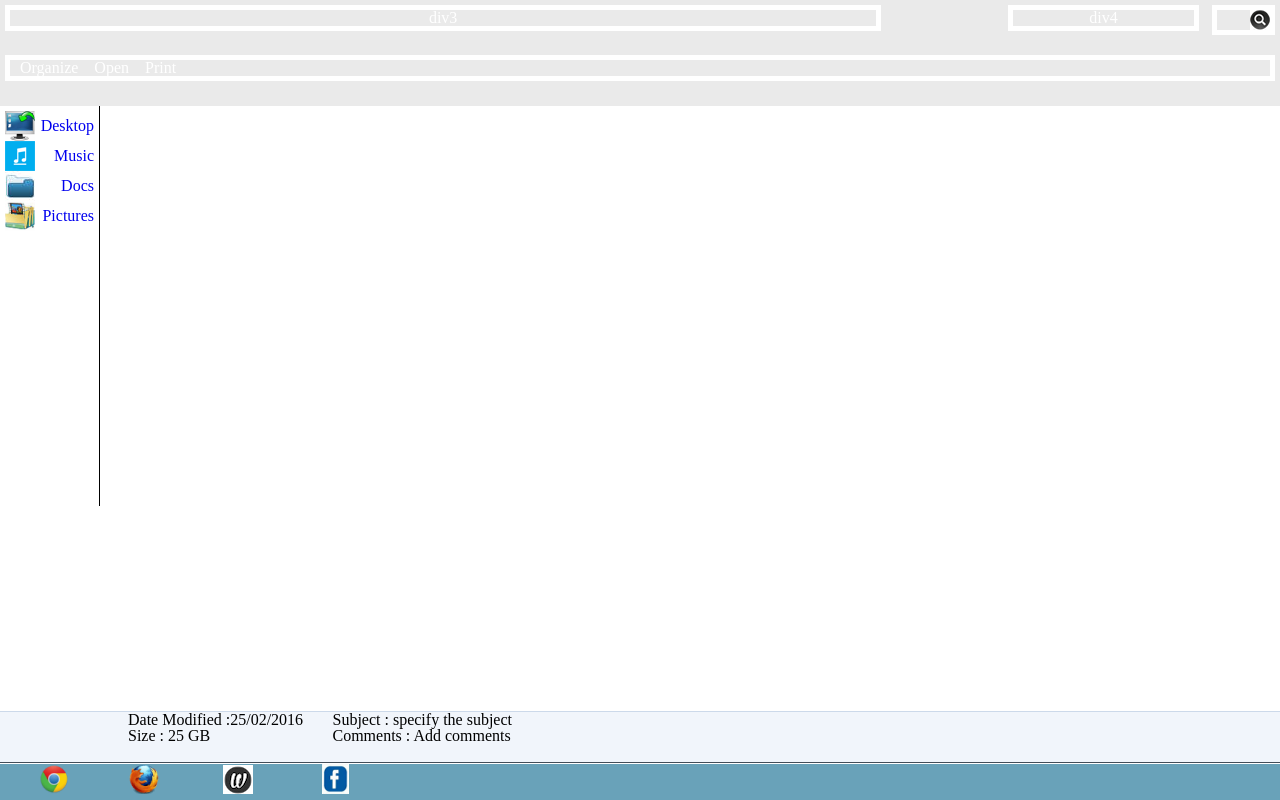
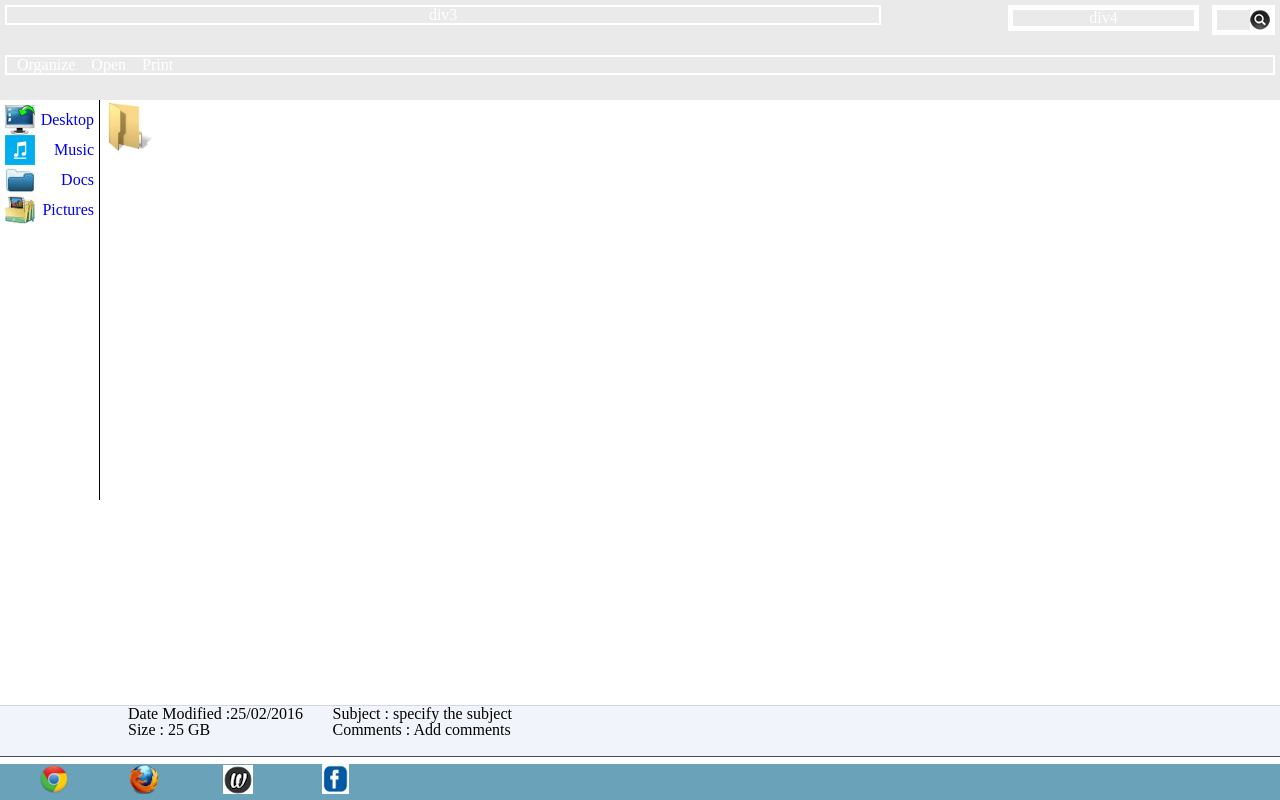
Before and after one commit to gajendrasaran/gajendrasaran.github.io, a plain HTML site: page index.html in a window 1280 px wide. Drawn offline with Linux system fonts and the light colour scheme.

Commit message:
commited

```diff
--- a/css/main-style.css
+++ b/css/main-style.css
@@ -97,13 +97,13 @@ table {
 }
 .two {
     border-style: solid;
-    border-width: 5px;
+    border-width: 2px;
 	text-align: left;
 	padding-left:10px;
 }
 .three {
     border-style: solid;
-    border-width: 5px;
+    border-width: 2px;
 }
 .four {
     border-style: solid;
--- a/index.html
+++ b/index.html
@@ -36,10 +36,13 @@
 
 </div>
 
+<a href="index.html" target="_self" ><img src="images/folder.jpg" width="52" height="52" class="fl" /></a>
+
 <div id="section">
 
 
 </div>
+
 <div class="upperFooter">
 <ul class="footertext">
 <li> Date Modified :25/02/2016</li>
```
Also changed, not shown: images/folder.jpg (added).
